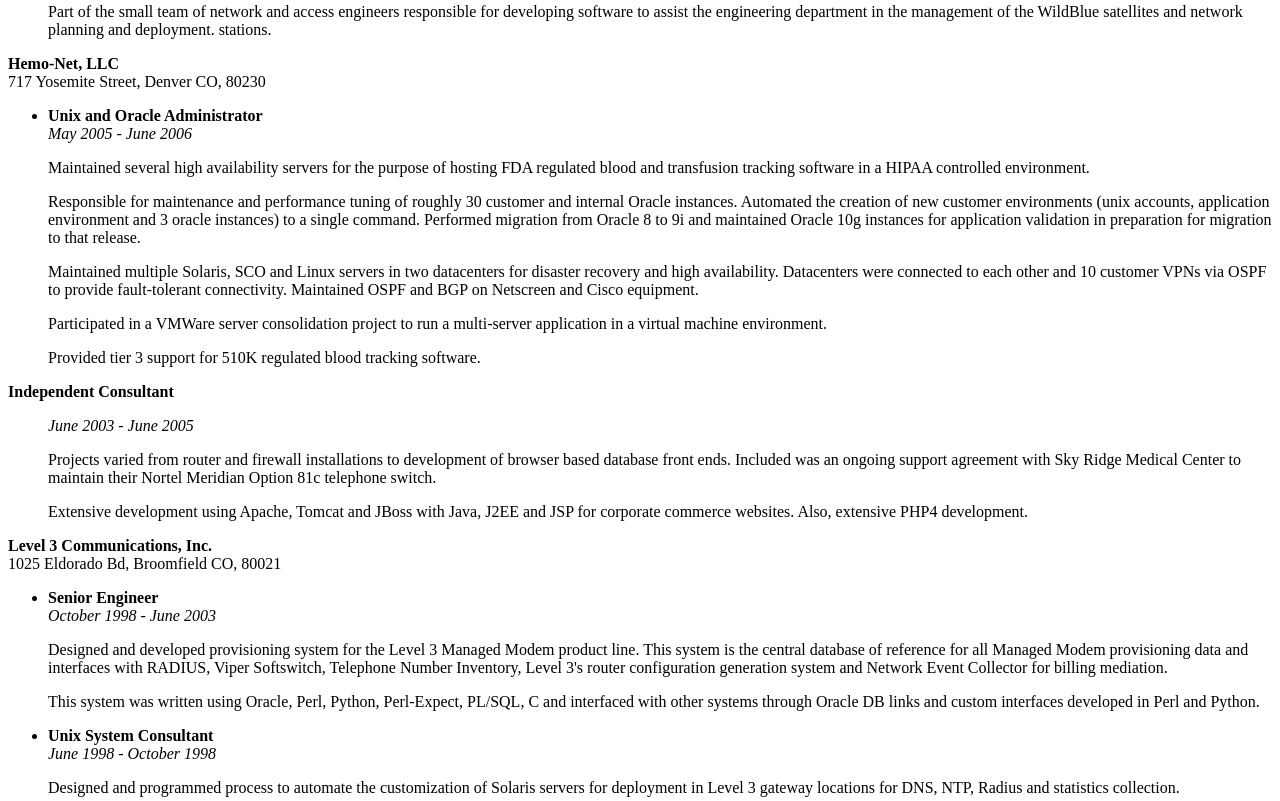
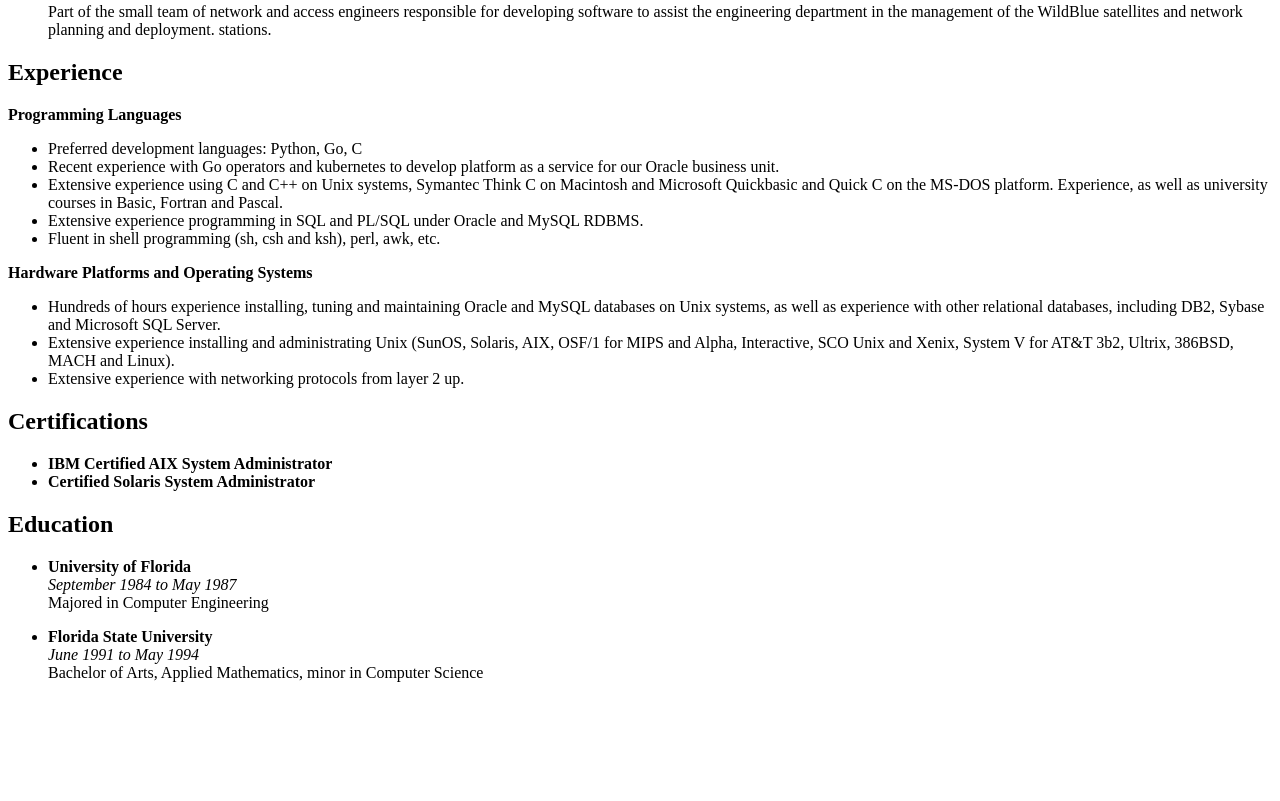
Before and after one commit to brunson/brunson.github.io, a plain HTML site: page resume.html in a window 1280 px wide. Shown: the part 1840-2641 px from the top of the page. After the commit the page ends 2538 px from the top, so only its background shows below. Drawn offline with Linux system fonts and the light colour scheme.

Commit message:
Update resume.html
Remove old experience

```diff
--- a/resume.html
+++ b/resume.html
@@ -222,98 +222,6 @@
 
     </ul>
 
-    <b>Hemo-Net, LLC</b><br>
-    717 Yosemite Street, Denver CO, 80230
-    <ul>
-      <li><b>Unix and Oracle Administrator</b><br>
-        <i>May 2005 - June 2006</i><p>
-
-      	Maintained several high availability servers for the purpose of
-      	hosting FDA regulated blood and transfusion tracking software in
-      	a HIPAA controlled environment.
-
-      <p>
-
-      	Responsible for maintenance and performance tuning of roughly
-      	30 customer and internal Oracle instances.  Automated the creation
-      	of new customer environments (unix accounts, application environment
-      	and 3 oracle instances) to a single command.  Performed migration
-      	from Oracle 8 to 9i and maintained Oracle 10g instances for
-      	application validation in preparation for migration to that release.
-
-      <p>
-
-      	Maintained multiple Solaris, SCO and Linux servers in two datacenters
-      	for disaster recovery and high availability.  Datacenters were
-      	connected to each other and 10 customer VPNs via OSPF to provide
-      	fault-tolerant connectivity.  Maintained OSPF and BGP on Netscreen
-      	and Cisco equipment.
-
-      <p>
-
-      	Participated in a VMWare server consolidation project to run a
-      	multi-server application in a virtual machine environment.
-
-      <p>
-
-      	Provided tier 3 support for 510K regulated blood tracking software.
-
-      <p>
-
-    </ul>
-
-    <b>Independent Consultant</b><br>
-    <ul>
-      <i>June 2003 - June 2005</i><p>
-
-      Projects varied from router and firewall installations to
-      development of browser based database front ends.  Included was an
-      ongoing support agreement with Sky Ridge Medical Center to maintain
-      their Nortel Meridian Option 81c telephone switch.
-
-      <p>
-
-      Extensive development using Apache, Tomcat and JBoss with Java, J2EE
-      and JSP for corporate commerce websites.  Also, extensive PHP4
-      development.
-
-      <p>
-
-    </ul>
-
-    <b>Level 3 Communications, Inc.</b><br>
-    1025 Eldorado Bd, Broomfield CO, 80021<br>
-    <ul>
-      <li><b>Senior Engineer</b><br>
-	  <i>October 1998 - June 2003</i><p>
-
-	  Designed and developed provisioning system for the Level 3 Managed
-	  Modem product line.  This system is the central database of reference
-	  for all Managed Modem provisioning data and interfaces with RADIUS,
-	  Viper Softswitch, Telephone Number Inventory, Level 3's router
-	  configuration generation system and Network Event Collector for
-	  billing mediation.
-
-	  <p>
-
-	  This system was written using Oracle, Perl, Python,
-	  Perl-Expect, PL/SQL, C and interfaced with other systems
-	  through Oracle DB links and custom interfaces developed in
-	  Perl and Python.
-
-	  <p>
-
-      <li><b>Unix System Consultant</b><br>
-	  <i>June 1998 - October 1998</i><p>
-
-	  Designed and programmed process to automate the customization of
-	  Solaris servers for deployment in Level 3 gateway locations for DNS,
-	  NTP, Radius and statistics collection.
-
-	  <p>
-
-    </ul>
-
     <h2>Experience</h2>
     <b>Programming Languages</b>
     <ul>
```
